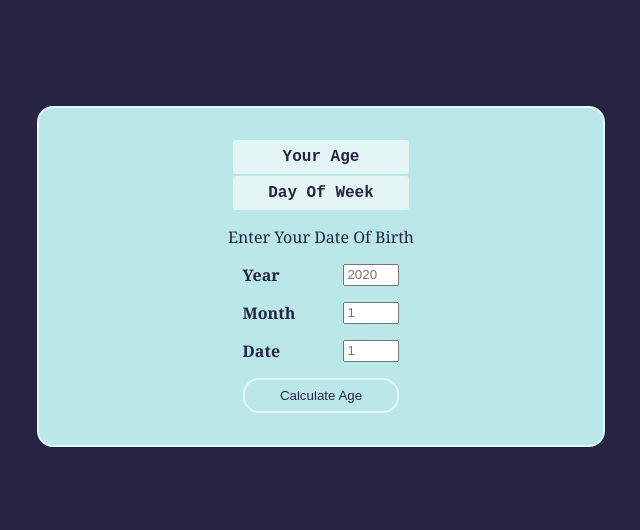
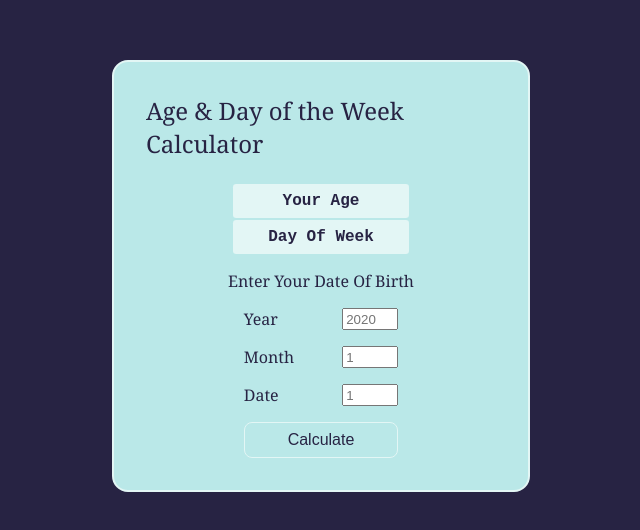
Before and after one commit to saipavantej/Age-Day-of-the-Week-Calculator, a plain HTML site: page index.html in a window 1280 px wide. Shown: the part 124-654 px from the top of the page, without its empty margins (319-959 px from the left). Drawn offline with Linux system fonts and the light colour scheme.

Commit message:
added title of the projrct and other some corrections

```diff
--- a/index.html
+++ b/index.html
@@ -5,12 +5,14 @@
     <meta name="viewport" content="width=device-width, initial-scale=1.0">
     <meta http-equiv="X-UA-Compatible" content="ie=edge">
     <link rel="stylesheet" href="style.css">
-    <script src="script.js" defer ></script>
+    <script src="script.js" defer></script>
 
     <title>Age Calculator</title>
 </head>
+
 <body>
     <div class="container">
+        <div class="title">Age & Day of the Week Calculator</div>
         <div class="displayAge" id="displayAge">Your Age</div>
         <div class="displayDay" id="displayDay">Day Of Week</div>
         <div class="heading">Enter Your Date Of Birth</div>
@@ -21,7 +23,7 @@
             <input type="number" id="inputMonth" max="12" min="1" placeholder="1">
             <label>Date</label>
             <input type="number" id="inputDate" max="31" min="1" placeholder="1">
-        <button type="submit" class="button">Calculate Age</button>
+            <button type="submit" class="button">Calculate</button>
         </form>
     </div>
 </body>
--- a/script.js
+++ b/script.js
@@ -4,37 +4,33 @@ const inputYearElement = document.getElementById("inputYear");
 const inputMonthElement = document.getElementById("inputMonth");
 const inputDateElement = document.getElementById("inputDate");
 const form = document.getElementById("getAgeForm");
-form.addEventListener("submit", e =>{
+form.addEventListener("submit", e => {
     e.preventDefault();
     const inputYear = inputYearElement.value;
-     const inputMonth = inputMonthElement.value -1;
-     const inputDate =  inputDateElement.value;
+    const inputMonth = inputMonthElement.value - 1;
+    const inputDate = inputDateElement.value;
     const date = new Date();
-    if(inputYear <= date.getFullYear() && inputMonth >=0  && inputDate >=1)
-    {
+    if (inputYear <= date.getFullYear() && inputMonth >= 0 && inputDate >= 1) {
         const age = calculateAge(inputYear);
-     const day = calculateDay(inputYear,inputMonth,inputDate);
+        const day = calculateDay(inputYear, inputMonth, inputDate);
 
-     displayAgeElement.innerText =`${age}`;
-     displayDayElement.innerText = day;
-    }
-    else
-    {
+        displayAgeElement.innerText = `${age}`;
+        displayDayElement.innerText = `${day}`;
+    } else {
         alert("Please valid input Fields and Try Again");
     }
 })
 
-function calculateAge(year){
-
+function calculateAge(year) {
     const getDate = new Date();
-    const age_call = getDate.getFullYear()-year;
+    const age_call = getDate.getFullYear() - year;
     return age_call;
 
 }
- function calculateDay(year,month,day)
- {
-     const thatDate = new Date(year,month,day);
+
+function calculateDay(year, month, day) {
+    const thatDate = new Date(year, month, day);
     const day_call = thatDate.getDay();
-     const days =["Sunday","Monday","Tuesday","Wednesday","Thursday","Friday","saturday"]
+    const days = ["Sunday", "Monday", "Tuesday", "Wednesday", "Thursday", "Friday", "saturday"]
     return days[day_call];
 }
--- a/style.css
+++ b/style.css
@@ -1,26 +1,32 @@
-body{
+body {
     display: flex;
     justify-content: center;
     align-items: center;
     height: 100vh;
     margin: 0;
-    background-color:#272343;
+    background-color: #272343;
 
 }
-.container{
+
+.container {
     display: flex;
     justify-content: center;
     align-items: center;
     flex-flow: column nowrap;
     background-color: #bae8e8;
     color: #272343;
-    width: 500px;
-    padding: 2rem ;
+    width: 350px;
+    padding: 2rem;
     border: 2px solid #e3f6f5;
     border-radius: 1rem;
     font-family: Cambria, Cochin, Georgia, Times, 'Times New Roman', serif;
 }
-.displayAge{
+.title{
+     padding-bottom: 1.5rem;
+     font-size: 1.5rem;
+     font-family: Cambria, Cochin, Georgia, Times, 'Times New Roman', serif
+}
+.displayAge {
     padding: 0.5rem;
     width: 160px;
     color: #272343;
@@ -31,7 +37,8 @@ body{
     margin-bottom: 2px;
     border-radius: 0.2rem;
 }
-.displayDay{
+
+.displayDay {
     padding: 0.5rem;
     width: 160px;
     color: #272343;
@@ -41,29 +48,34 @@ body{
     text-align: center;
     border-radius: 0.2rem;
 }
-.heading{
+
+.heading {
     padding: 1rem;
     font-family: Cambria, Cochin, Georgia, Times, 'Times New Roman', serif
 }
-.form{
+
+.form {
     display: grid;
     row-gap: 1rem;
     column-gap: 3rem;
     grid-template-columns: auto auto;
-    font-weight: bold;
 }
-input{
+
+input {
     width: 3rem;
 }
-.button{
+
+.button {
     background-color: transparent;
     grid-column: span 2;
     color: #272343;
-    border: 2px solid #e3f6f5;
-    border-radius: 1rem;
-    padding:0.5rem 1rem;
+    border: 1.5px solid #e3f6f5;
+    font-size: 1rem;
+    border-radius: 0.5rem;
+    padding: 0.5rem 1rem;
     cursor: pointer;
 }
-.button:hover{
+
+.button:hover {
     background-color: lightgreen;
 }
```
Lines whose indentation alone changed are shown as unchanged.
